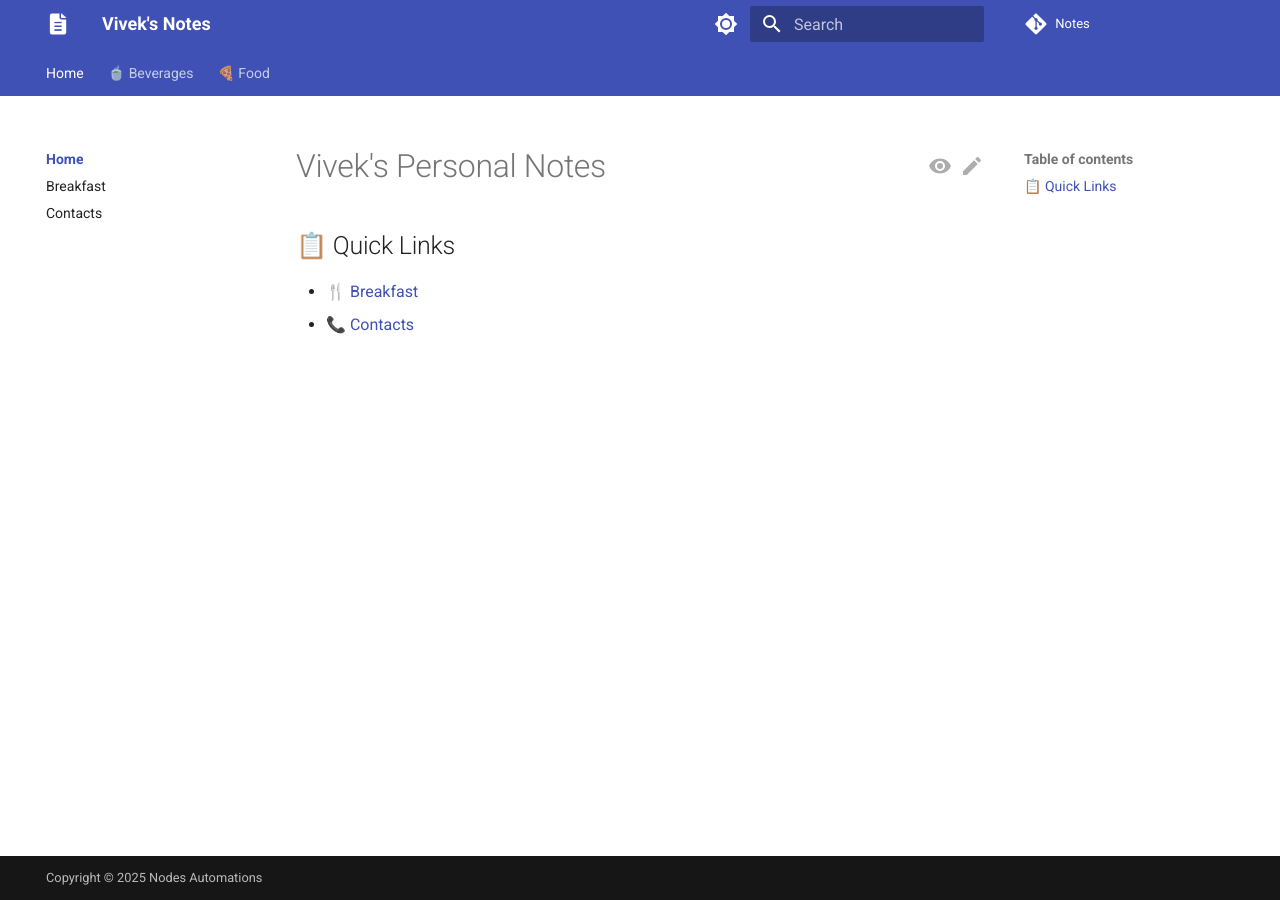
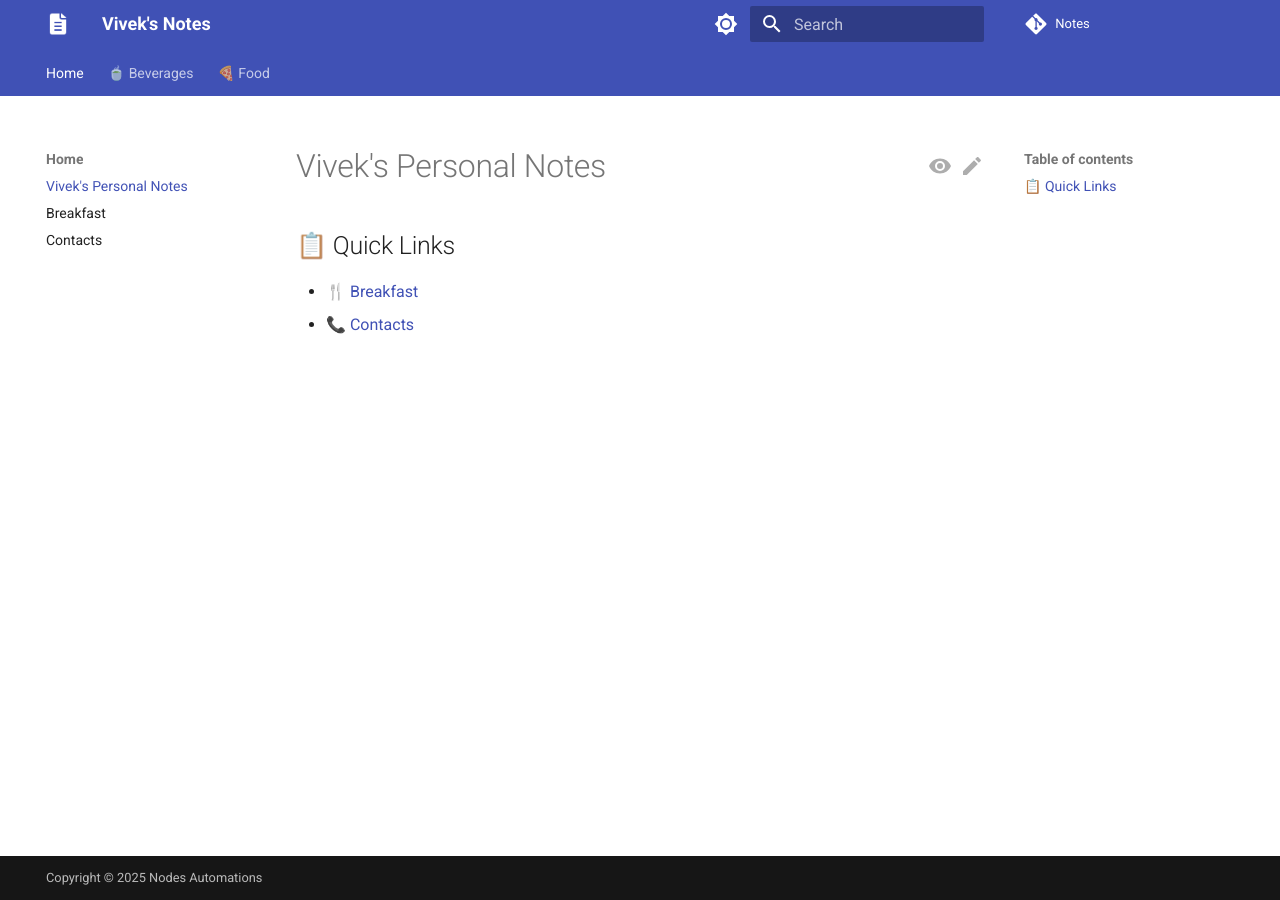
Before and after one commit to vivekkpatel/Notes, an MkDocs documentation site: the page built from docs/index.md, in a window 1280 px wide. Built offline with MkDocs 1.6.1 and Material for MkDocs 9.7.7, drawn with Linux system fonts in a browser that asks for light colours; comment, search, counter and statistics services are not loaded.

Commit message:
Navigation index removed

```diff
--- a/mkdocs.yml
+++ b/mkdocs.yml
@@ -42,7 +42,6 @@ theme:
     - content.code.copy # Allows code blocks to have a copy button
     - navigation.path # Enables path navigation top of docs for smaller screens
     - navigation.tabs # Enables tabbed navigation
-    - navigation.indexes # Enables attachment of sub section index
     - navigation.instant # Faster page loads on mobile
     - navigation.instant.prefetch # Preload next pages
     - navigation.tracking # Highlights current page
```
